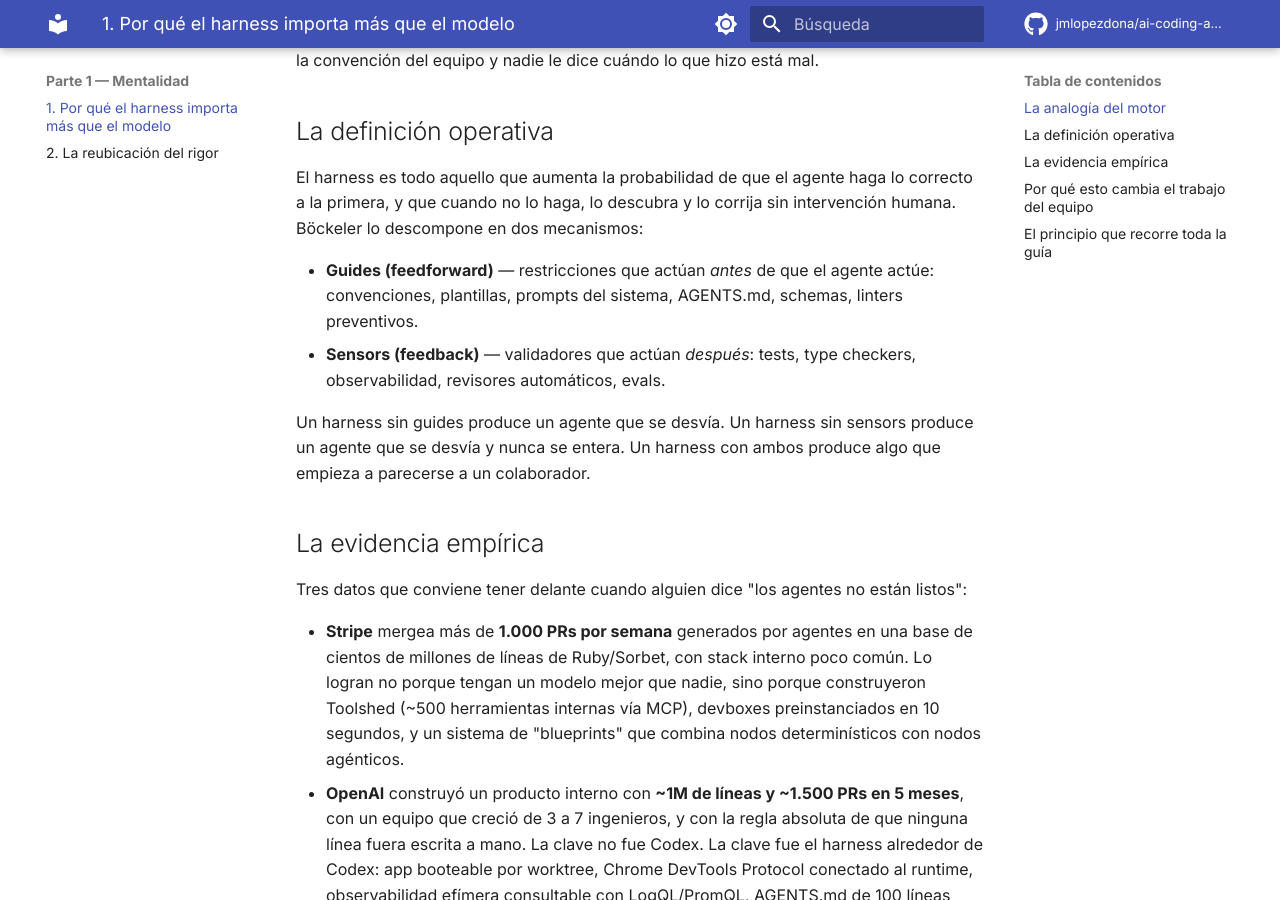
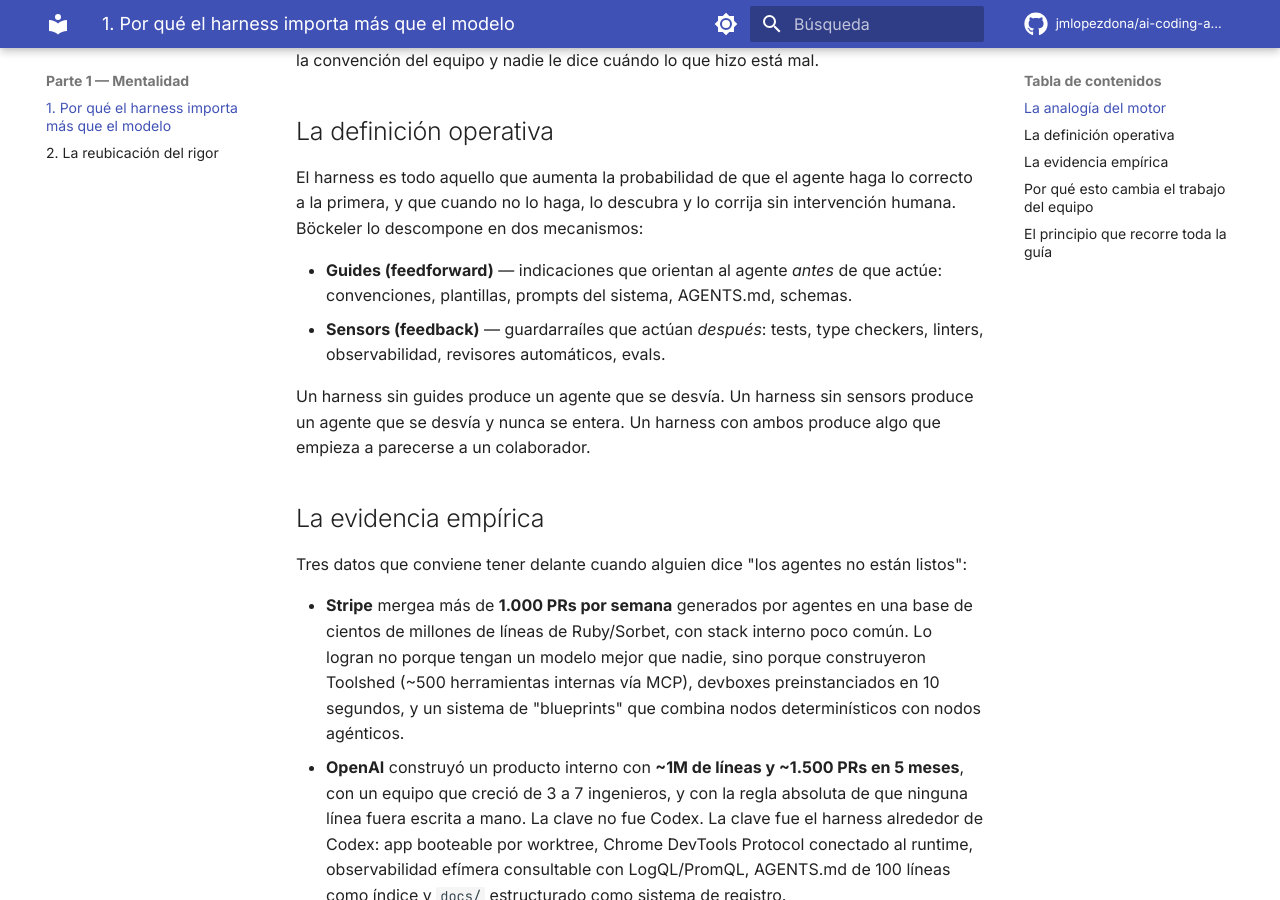
Before and after one commit to jmlopezdona/ai-coding-agents-harness, an MkDocs documentation site: the page built from docs/01-por-que-harness.md, in a window 1280 px wide and 900 px high, scrolled down 779 px. Built offline with MkDocs 1.6.1 and Material for MkDocs 9.7.7, drawn with Linux system fonts in a browser that asks for light colours; comment, search, counter and statistics services are not loaded.

Commit message:
Propagar correcciones de guides/sensors a cap. 1
Las tres correcciones conceptuales que aplicamos en cap. 0 y cap. 3
no llegaron a cap. 1:

- 'restricciones' -> 'indicaciones que orientan'
- 'linters preventivos' fuera de guides
- 'linters' añadido a sensors
- 'validadores' -> 'guardarraíles'

Ahora los tres capítulos usan la misma terminología.

```diff
--- a/docs/01-por-que-harness.md
+++ b/docs/01-por-que-harness.md
@@ -14,8 +14,8 @@
 
 El harness es todo aquello que aumenta la probabilidad de que el agente haga lo correcto a la primera, y que cuando no lo haga, lo descubra y lo corrija sin intervención humana. Böckeler lo descompone en dos mecanismos:
 
-- **Guides (feedforward)** — restricciones que actúan *antes* de que el agente actúe: convenciones, plantillas, prompts del sistema, AGENTS.md, schemas, linters preventivos.
-- **Sensors (feedback)** — validadores que actúan *después*: tests, type checkers, observabilidad, revisores automáticos, evals.
+- **Guides (feedforward)** — indicaciones que orientan al agente *antes* de que actúe: convenciones, plantillas, prompts del sistema, AGENTS.md, schemas.
+- **Sensors (feedback)** — guardarraíles que actúan *después*: tests, type checkers, linters, observabilidad, revisores automáticos, evals.
 
 Un harness sin guides produce un agente que se desvía. Un harness sin sensors produce un agente que se desvía y nunca se entera. Un harness con ambos produce algo que empieza a parecerse a un colaborador.
 
```
